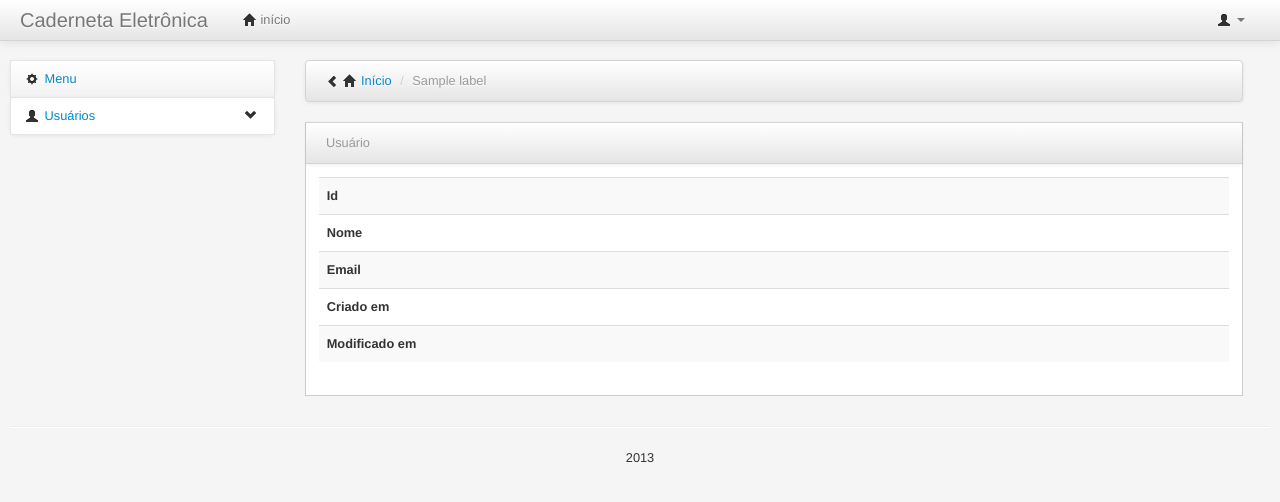
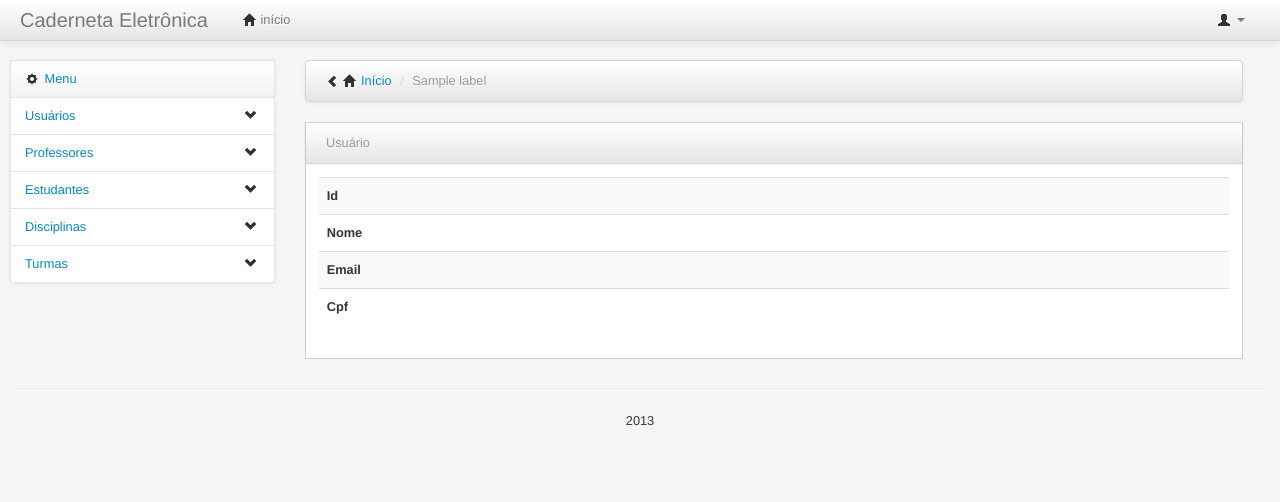
Before and after one commit to Allan1/caderneta, a CakePHP app: the page made by app/View/Users/view.ctp in a window 1280 px wide. Shown: the top 502 px of the page. Run offline with PHP 8.4 and a stand-in for CakePHP, Linux system fonts and the light colour scheme; the template is opened without the code that fills it: most values are stand-ins (such as "Sample title", 1, 10 or a date in 2020); data that the repository does not hold is empty; some libraries are stand-ins or nearby versions.

Commit message:
correções

```diff
--- a/app/View/Layouts/default.ctp
+++ b/app/View/Layouts/default.ctp
@@ -66,9 +66,33 @@
             </ul>
             <ul class="nav nav-list bs-docs-sidenav nav-collapse">
               <li>
-                <a href="#"><i class="icon-user"></i> Usuários<i class="icon-chevron-down pull-right"></i></a>
+                <a href="#">Usuários<i class="icon-chevron-down pull-right"></i></a>
                 <ul class="nav nav-list bs-docs-sidenav nav-collapse submenu">
                   <li id="Logs-index" class="subitem"><?php echo $this->Html->link('listar', array('controller' => 'users', 'action' => 'index')); ?></li>
+                </ul>
+              </li>
+              <li>
+                <a href="#">Professores<i class="icon-chevron-down pull-right"></i></a>
+                <ul class="nav nav-list bs-docs-sidenav nav-collapse submenu">
+                  <li id="Logs-index" class="subitem"><?php echo $this->Html->link('listar', array('controller' => 'professors', 'action' => 'index')); ?></li>
+                </ul>
+              </li>
+              <li>
+                <a href="#">Estudantes<i class="icon-chevron-down pull-right"></i></a>
+                <ul class="nav nav-list bs-docs-sidenav nav-collapse submenu">
+                  <li id="Logs-index" class="subitem"><?php echo $this->Html->link('listar', array('controller' => 'students', 'action' => 'index')); ?></li>
+                </ul>
+              </li>
+              <li>
+                <a href="#">Disciplinas<i class="icon-chevron-down pull-right"></i></a>
+                <ul class="nav nav-list bs-docs-sidenav nav-collapse submenu">
+                  <li id="Logs-index" class="subitem"><?php echo $this->Html->link('listar', array('controller' => 'disciplines', 'action' => 'index')); ?></li>
+                </ul>
+              </li>
+              <li>
+                <a href="#">Turmas<i class="icon-chevron-down pull-right"></i></a>
+                <ul class="nav nav-list bs-docs-sidenav nav-collapse submenu">
+                  <li id="Logs-index" class="subitem"><?php echo $this->Html->link('listar', array('controller' => 'schoolclasses', 'action' => 'index')); ?></li>
                 </ul>
               </li>
             </ul>
--- a/app/View/Users/add.ctp
+++ b/app/View/Users/add.ctp
@@ -10,6 +10,7 @@
           <?php
             echo $this->Form->input('name');
             echo $this->Form->input('email');
+            echo $this->Form->input('cpf');
             echo $this->Form->input('password');
           ?>
           </fieldset>
--- a/app/View/Users/edit.ctp
+++ b/app/View/Users/edit.ctp
@@ -11,6 +11,7 @@
             echo $this->Form->input('id');
             echo $this->Form->input('name');
             echo $this->Form->input('email');
+            echo $this->Form->input('cpf');
           ?>
           </fieldset>
         <?php echo $this->Form->end(__('Enviar')); ?>
--- a/app/View/Users/index.ctp
+++ b/app/View/Users/index.ctp
@@ -17,8 +17,7 @@
             <th><?php echo $this->Paginator->sort('id'); ?></th>
             <th><?php echo $this->Paginator->sort('name','Nome'); ?></th>
             <th><?php echo $this->Paginator->sort('email'); ?></th>
-            <th><?php echo $this->Paginator->sort('created','Criado em'); ?></th>
-            <th><?php echo $this->Paginator->sort('modified','Modificado em'); ?></th>
+            <th><?php echo $this->Paginator->sort('cpf'); ?></th>
             <th class="actions"><?php echo __('Ações'); ?></th>
           </tr>
           <?php foreach ($users as $user): ?>
@@ -26,8 +25,7 @@
               <td><?php echo h($user['User']['id']); ?>&nbsp;</td>
               <td><?php echo h($user['User']['name']); ?>&nbsp;</td>
               <td><?php echo h($user['User']['email']); ?>&nbsp;</td>
-              <td><?php echo $this->Print->datetime($user['User']['created']); ?>&nbsp;</td>
-              <td><?php echo $this->Print->datetime($user['User']['modified']); ?>&nbsp;</td>
+              <td><?php echo ($user['User']['cpf']); ?>&nbsp;</td>
               <td class="actions">
                 <?php echo $this->Html->link(__('<i class="icon-eye-open"></i>'), array('action' => 'view', $user['User']['id']), array('class' => 'btn btn-small', 'escape' => false,'title'=>'ver')); ?>
                 <?php echo $this->Html->link(__('<i class="icon-pencil icon-white"></i>'), array('action' => 'edit', $user['User']['id']), array('class' => 'btn btn-primary btn-small', 'escape' => false,'title'=>'editar')); ?>
--- a/app/View/Users/view.ctp
+++ b/app/View/Users/view.ctp
@@ -28,16 +28,9 @@
 						</td>
 					</tr>
 					<tr>
-						<th><?php echo __('Criado em'); ?></th>
+						<th><?php echo __('Cpf'); ?></th>
 						<td>
-							<?php echo $this->Print->datetime($user['User']['created']); ?>
-							&nbsp;
-						</td>
-					</tr>
-					<tr>
-						<th><?php echo __('Modificado em'); ?></th>
-						<td>
-							<?php echo $this->Print->datetime($user['User']['modified']); ?>
+							<?php echo ($user['User']['cpf']); ?>
 							&nbsp;
 						</td>
 					</tr>
```
Also changed, not shown: 1 other file.
